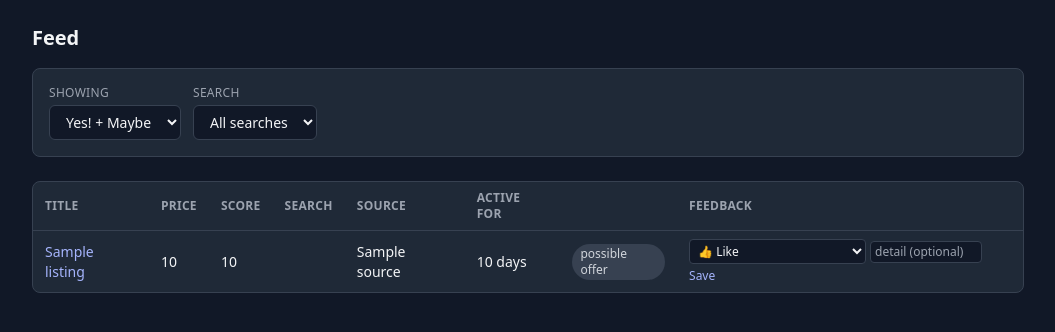
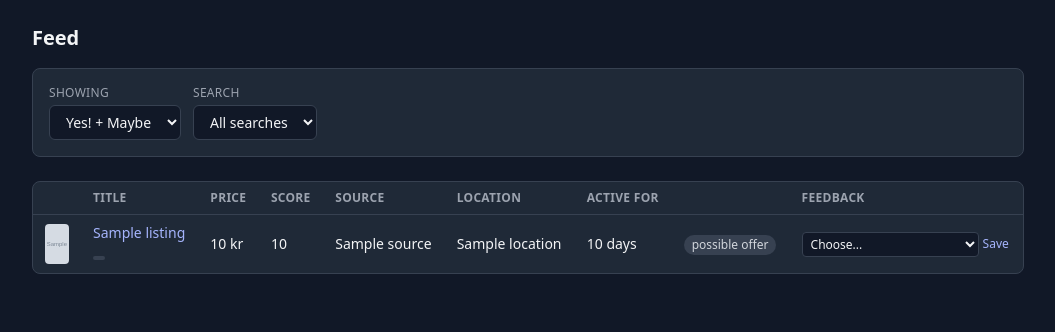
Before and after one commit to huring/fetch, a FastAPI app: template watcher/admin/templates/feed.html in a window 1280 px wide. Shown: the part 49-381 px from the top of the page, without its empty margins (112-1167 px from the left). Run offline with FastAPI, Linux system fonts and the light colour scheme; the template is opened without the code that fills it: most values are stand-ins (such as "Sample title", 1, 10 or a date in 2020); grey boxes marked "Sample" are stand-in pictures; style sheets or scripts are compiled from the project's sources; parts of the project's set-up code (start-up, migrations or seed data) failed here and were passed over; some libraries are stand-ins or nearby versions.

Commit message:
Listing table upgrades: icons, thumbnails, kr, location, sorting
Marketplace favicon instead of source text, thumbnail column, "kr"
suffix on price, search name badge under title in the feed, location
column, sortable column headers, and feedback detail input hidden
until an action is picked (CSS :has(), no JS).

Co-Authored-By: Claude Sonnet 5 <noreply@anthropic.com>

```diff
--- a/watcher/admin/templates/_listing_table.html
+++ b/watcher/admin/templates/_listing_table.html
@@ -1,7 +1,21 @@
 {# Shared listing table rows for search_listings.html and feed.html, so a
    listing looks and behaves identically whether reached via a search's own
    bucket tabs or via the cross-search feed - same columns, same inline
-   like/not-interested feedback control. #}
+   like/not-interested feedback control, same sortable headers. #}
+
+{% macro sort_header(label, col, base_url, current_sort, current_dir) %}
+{% set next_dir = "desc" if current_sort == col and current_dir != "desc" else "asc" %}
+{% set sep = "&" if "?" in base_url else "?" %}
+{% set href = base_url ~ sep ~ "sort=" ~ col ~ "&dir=" ~ next_dir %}
+<a href="{{ href }}" class="hover:text-gray-200">
+    {{ label }}{% if current_sort == col %}{{ " ▲" if current_dir != "desc" else " ▼" }}{% endif %}
+</a>
+{% endmacro %}
+
+{# The feedback detail input only appears once a real action is picked - a
+   blank placeholder option plus a CSS :has() rule (no JS anywhere in this
+   app) hides it until then, rather than cluttering every row with an input
+   box nobody's about to use yet. #}
 {% macro feedback_cell(l, dismiss_reasons, dismiss_reason_labels, return_to) %}
 {% if l.feedback == "liked" %}
     <span class="inline-flex px-2 py-0.5 rounded-full text-xs font-medium bg-green-900 text-green-300">&#128077; liked{% if l.feedback_detail %} &mdash; {{ l.feedback_detail }}{% endif %}</span>
@@ -16,28 +30,43 @@
         <button type="submit" class="text-xs text-gray-400 hover:text-gray-200 ml-1">undo</button>
     </form>
 {% else %}
-    <form method="post" action="/searches/{{ l.search_id }}/listings/{{ l.id }}/feedback" class="flex flex-wrap items-center gap-1">
+    <form method="post" action="/searches/{{ l.search_id }}/listings/{{ l.id }}/feedback" class="feedback-form flex flex-wrap items-center gap-1">
         <input type="hidden" name="return_to" value="{{ return_to }}">
-        <select name="action" class="bg-gray-900 border border-gray-700 rounded px-1 py-0.5 text-xs">
+        <select name="action" required class="bg-gray-900 border border-gray-700 rounded px-1 py-0.5 text-xs">
+            <option value="" selected>Choose...</option>
             <option value="like">&#128077; Like</option>
             {% for key, label in dismiss_reasons %}
             <option value="{{ key }}">&#128078; {{ label }}</option>
             {% endfor %}
         </select>
-        <input type="text" name="detail" placeholder="detail (optional)" class="bg-gray-900 border border-gray-700 rounded px-1 py-0.5 text-xs w-28">
+        <input type="text" name="detail" placeholder="detail (optional)" class="feedback-detail bg-gray-900 border border-gray-700 rounded px-1 py-0.5 text-xs w-28">
         <button type="submit" class="text-xs text-indigo-300 hover:text-indigo-200">Save</button>
     </form>
 {% endif %}
 {% endmacro %}
 
-{% macro listing_rows(listings, dismiss_reasons, dismiss_reason_labels, return_to, show_score, show_search, colspan) %}
+{% macro listing_rows(listings, dismiss_reasons, dismiss_reason_labels, return_to, marketplace_icons, marketplace_names, show_score, show_search, colspan) %}
 {% for l in listings %}
     <tr>
-        <td class="px-3 py-2"><a href="{{ l.url }}" target="_blank" rel="noopener" class="text-indigo-300 hover:text-indigo-200">{{ l.title }}</a></td>
-        <td class="px-3 py-2">{{ l.price if l.price is not none else "-" }}</td>
+        <td class="px-3 py-2 w-12">
+            {% if l.image_url %}
+            <img src="{{ l.image_url }}" alt="" class="w-10 h-10 object-cover rounded bg-gray-900">
+            {% else %}
+            <div class="w-10 h-10 rounded bg-gray-900"></div>
+            {% endif %}
+        </td>
+        <td class="px-3 py-2">
+            <a href="{{ l.url }}" target="_blank" rel="noopener" class="text-indigo-300 hover:text-indigo-200">{{ l.title }}</a>
+            {% if show_search %}<div class="mt-0.5"><span class="inline-flex px-1.5 py-0.5 rounded text-xs bg-gray-700 text-gray-300">{{ l.search_name }}</span></div>{% endif %}
+        </td>
+        <td class="px-3 py-2">{{ (l.price ~ " kr") if l.price is not none else "-" }}</td>
         {% if show_score %}<td class="px-3 py-2">{{ l.score if l.score is not none else "-" }}</td>{% endif %}
-        {% if show_search %}<td class="px-3 py-2">{{ l.search_name }}</td>{% endif %}
-        <td class="px-3 py-2">{{ l.source }}</td>
+        <td class="px-3 py-2">
+            {% set icon = marketplace_icons.get(l.source) %}
+            {% if icon %}<img src="{{ icon }}" alt="{{ marketplace_names.get(l.source, l.source) }}" title="{{ marketplace_names.get(l.source, l.source) }}" class="w-4 h-4 inline-block align-middle">
+            {% else %}{{ marketplace_names.get(l.source, l.source) }}{% endif %}
+        </td>
+        <td class="px-3 py-2">{{ l.location if l.location else "-" }}</td>
         <td class="px-3 py-2">{{ l.age_days ~ " days" if l.age_days is not none else "-" }}</td>
         <td class="px-3 py-2">{% if l.stale_notified_at %}<span class="inline-flex px-2 py-0.5 rounded-full text-xs font-medium bg-gray-700 text-gray-300">possible offer</span>{% endif %}</td>
         <td class="px-3 py-2">{{ feedback_cell(l, dismiss_reasons, dismiss_reason_labels, return_to) }}</td>
--- a/watcher/admin/templates/base.html
+++ b/watcher/admin/templates/base.html
@@ -10,6 +10,10 @@
          load - that runtime JIT compiler is what made the wizard's prompt
          textarea feel laggy (backlog #26, confirmed 2026-10). -->
     <link rel="stylesheet" href="/static/tailwind.css">
+    <!-- Hides a listing feedback form's detail input until an action is
+         actually picked - plain CSS (:has(), no JS anywhere in this app),
+         see _listing_table.html's feedback_cell macro. -->
+    <style>.feedback-form:has(select[name="action"] option[value=""]:checked) .feedback-detail { display: none; }</style>
 </head>
 <body class="dark bg-gray-900 text-gray-100 min-h-screen">
     <nav class="bg-gray-800 border-b border-gray-700">
--- a/watcher/admin/templates/feed.html
+++ b/watcher/admin/templates/feed.html
@@ -28,13 +28,19 @@
     <table class="w-full text-sm">
         <thead>
             <tr class="text-left text-xs uppercase tracking-wide text-gray-400 border-b border-gray-700">
-                <th class="px-3 py-2">Title</th><th class="px-3 py-2">Price</th><th class="px-3 py-2">Score</th>
-                <th class="px-3 py-2">Search</th><th class="px-3 py-2">Source</th><th class="px-3 py-2">Active for</th>
-                <th class="px-3 py-2"></th><th class="px-3 py-2">Feedback</th>
+                <th class="px-3 py-2"></th>
+                <th class="px-3 py-2">{{ t.sort_header("Title", "title", base_url, sort, sort_dir) }}</th>
+                <th class="px-3 py-2">{{ t.sort_header("Price", "price", base_url, sort, sort_dir) }}</th>
+                <th class="px-3 py-2">{{ t.sort_header("Score", "score", base_url, sort, sort_dir) }}</th>
+                <th class="px-3 py-2">{{ t.sort_header("Source", "source", base_url, sort, sort_dir) }}</th>
+                <th class="px-3 py-2">{{ t.sort_header("Location", "location", base_url, sort, sort_dir) }}</th>
+                <th class="px-3 py-2">{{ t.sort_header("Active for", "age", base_url, sort, sort_dir) }}</th>
+                <th class="px-3 py-2"></th>
+                <th class="px-3 py-2">Feedback</th>
             </tr>
         </thead>
         <tbody class="divide-y divide-gray-800">
-        {{ t.listing_rows(listings, dismiss_reasons, dismiss_reason_labels, return_to, true, true, 8) }}
+        {{ t.listing_rows(listings, dismiss_reasons, dismiss_reason_labels, return_to, marketplace_icons, marketplace_names, true, true, 9) }}
         </tbody>
     </table>
 </div>
```
Also changed, not shown: CLAUDE.md (+2 -0 lines), watcher/admin/routes.py (+29 -7 lines), watcher/admin/templates/search_listings.html (+9 -4 lines), watcher/marketplaces.py (+21 -0 lines), watcher/storage.py (+34 -2 lines), CHANGELOG.md.
